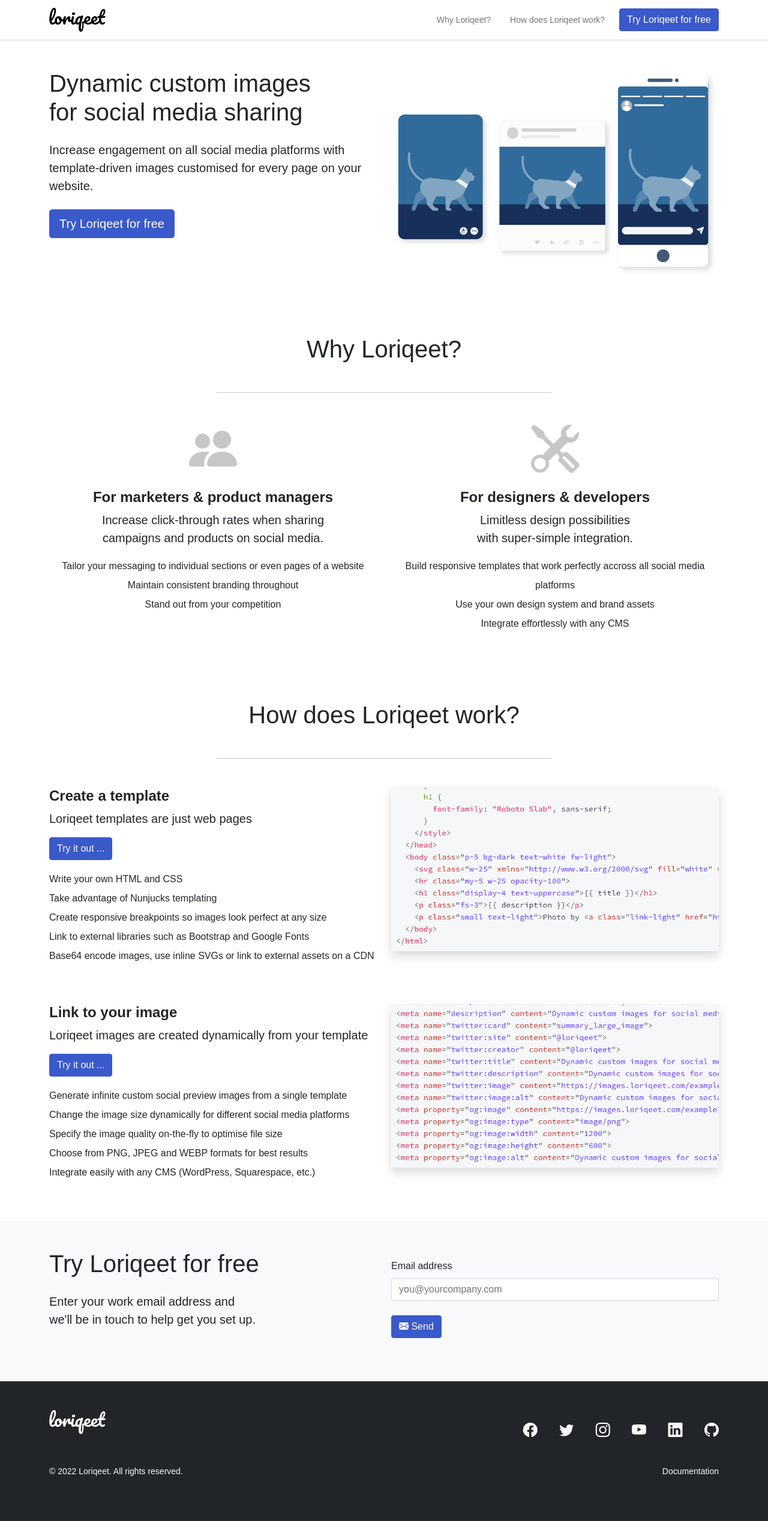
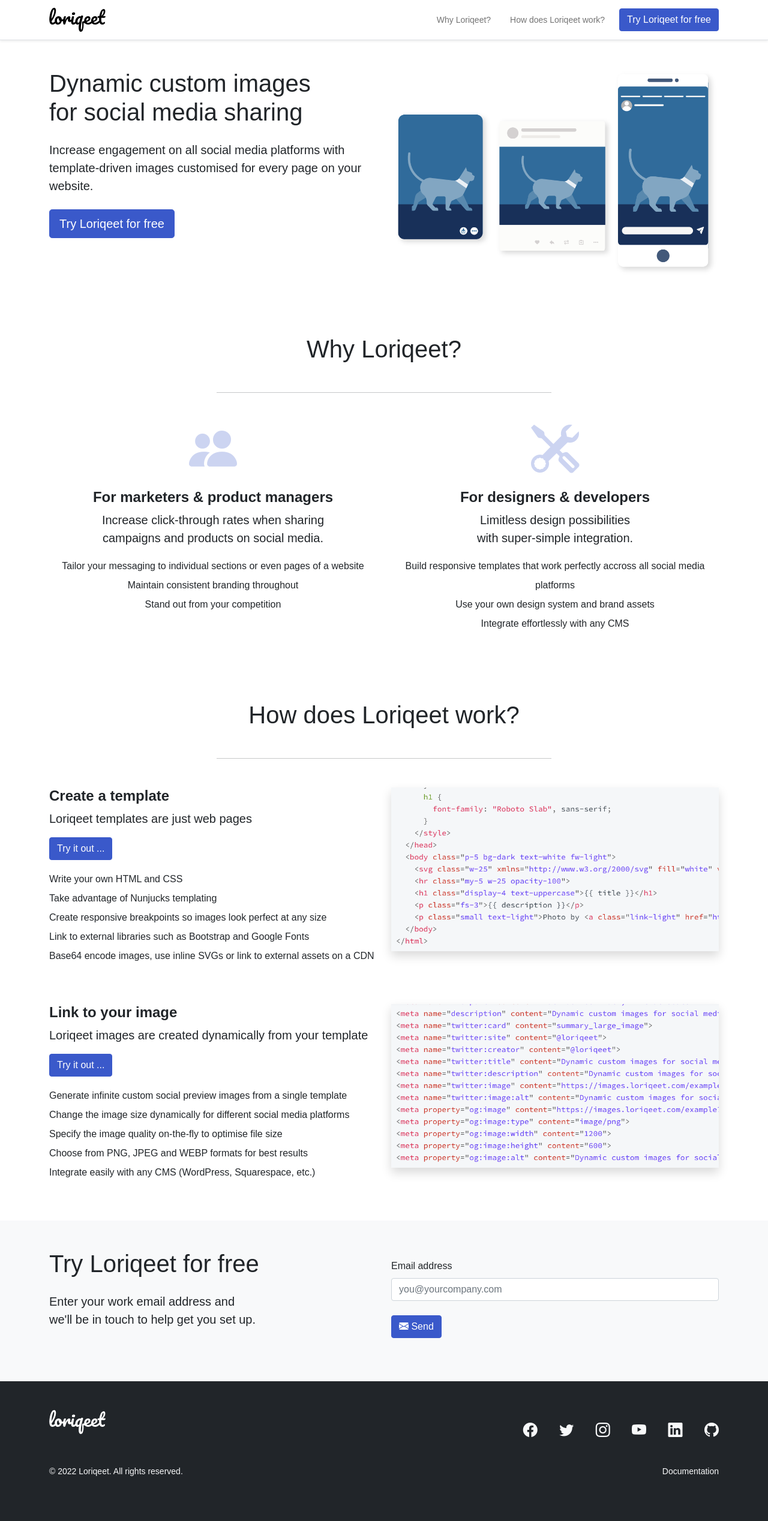
Before and after one commit to loriqeet/loriqeet.com, a Jekyll site: the page built from index.html, in a window 1280 px wide. Shown: the whole page at 60% size. Built offline with Jekyll 4.4.1, drawn with Linux system fonts in a browser that asks for light colours; some web fonts are replaced.

Commit message:
Update index.html

```diff
--- a/index.html
+++ b/index.html
@@ -24,7 +24,7 @@
     <hr class="mx-auto my-5 w-50 w-lg-25">
     <div class="row">
       <div class="col-12 col-lg-6 mb-5 mb-lg-0">
-        <p><i class="bi bi-people-fill display-1 opacity-25"></i></p>
+        <p><i class="bi bi-people-fill display-1 text-primary opacity-25"></i></p>
         <h3 class="h4">For marketers &amp; product managers</h3>
         <p class="lead">Increase click-through rates when sharing<br class="d-none d-sm-block">campaigns and products on social media.</p>
         <ul class="list-unstyled lh-lg">
@@ -34,7 +34,7 @@
         </ul>
       </div>
       <div class="col-12 col-lg-6">
-        <p><i class="bi bi-tools display-1 opacity-25"></i></p>
+        <p><i class="bi bi-tools display-1 text-primary opacity-25"></i></p>
         <h3 class="h4">For designers &amp; developers</h3>
         <p class="lead">Limitless design possibilities<br class="d-none d-sm-block">with super-simple integration.</p>
         <ul class="list-unstyled lh-lg">
```
